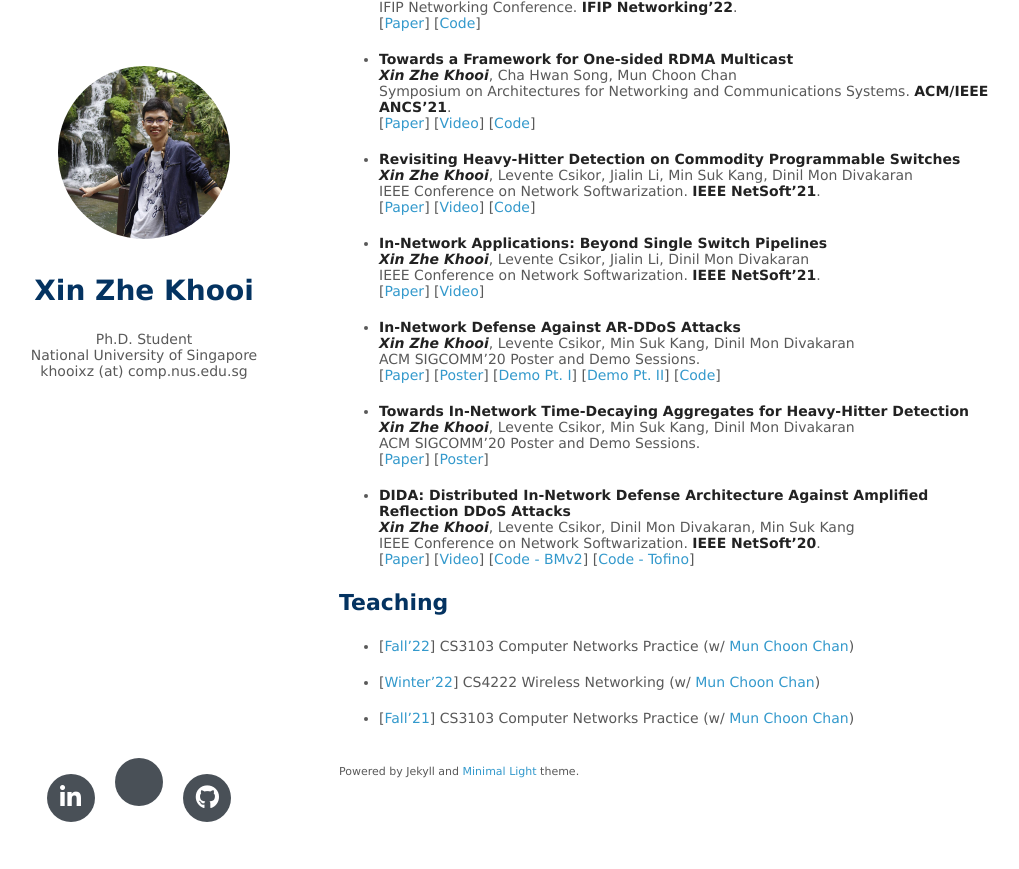
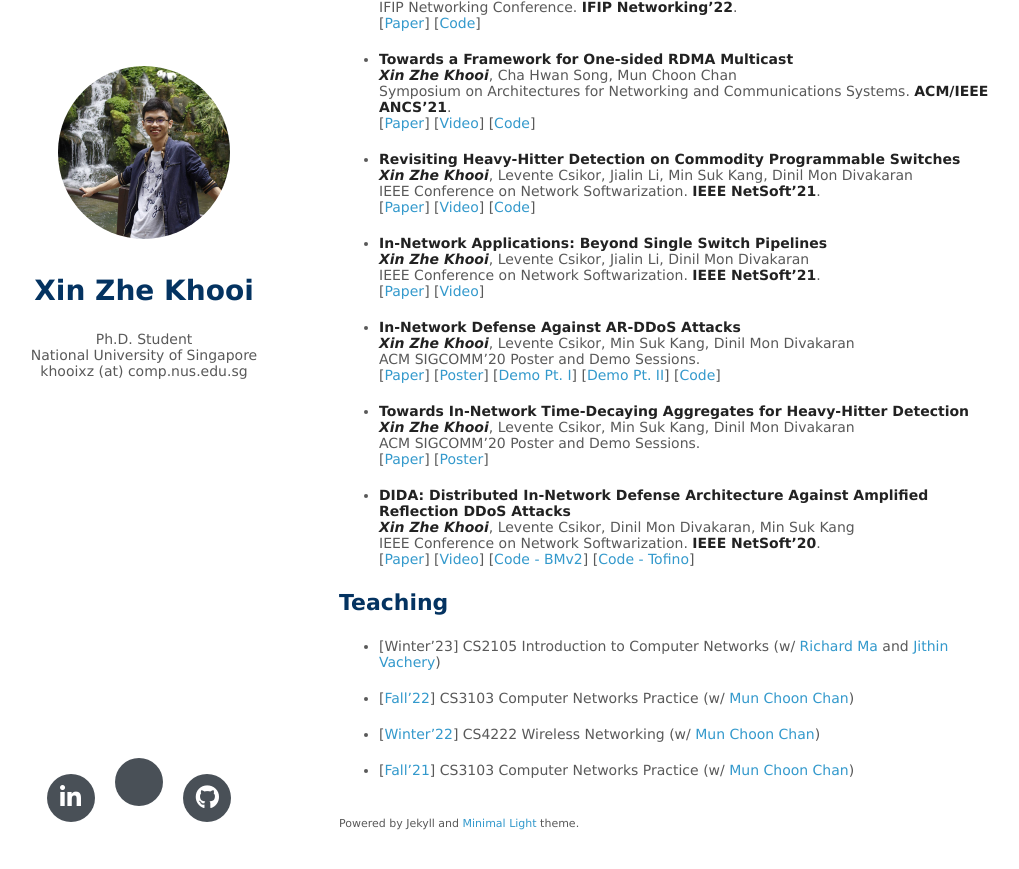
Before and after one commit to khooi8913/khooi8913.github.io, a Jekyll site: the page built from index.md, in a window 1280 px wide and 900 px high, scrolled down 604 px. Shown: the top 869 px of the window, without its empty margins (131-1150 px from the left). Built offline with Jekyll 4.4.1, drawn with Linux system fonts in a browser that asks for light colours; nearby versions of some CDN libraries; a style sheet for code colours, icons or effects is not loaded; our own code applies the rules of GitHub Pages for plain Markdown files; before the commit the page ends 1452 px from its top, so only the background shows below that; some of the changed lines change nothing that is shown.

Commit message:
updated teaching

```diff
--- a/index.md
+++ b/index.md
@@ -97,14 +97,8 @@ My research interests lie in the domain of programmable networks, particularly i
 
 ## Teaching
 
-<!-- - CS2105 Introduction to Computer Networks (w/ [Richard Ma](https://www.comp.nus.edu.sg/~tbma) and [Jithin Vachery](https://www.comp.nus.edu.sg/~jithin/))
-<br>
-[Winter'23] -->
-
-<!-- - TIC2501 Computer Networks and Applications (w/ [Lifeng Zhou](https://www.comp.nus.edu.sg/cs/people/zhoulife/))
-<br>
-[Winter'23] -->
-
+- [Winter'23]
+CS2105 Introduction to Computer Networks (w/ [Richard Ma](https://www.comp.nus.edu.sg/~tbma) and [Jithin Vachery](https://www.comp.nus.edu.sg/~jithin/))
 
 - [[Fall'22](https://drive.google.com/file/d/1eo8T4XvxonI7Ys2IoD19Ocn7yWvPeTZ_/view?usp=sharing)]
 CS3103 Computer Networks Practice (w/ [Mun Choon Chan](https://www.comp.nus.edu.sg/~chanmc/))
```
